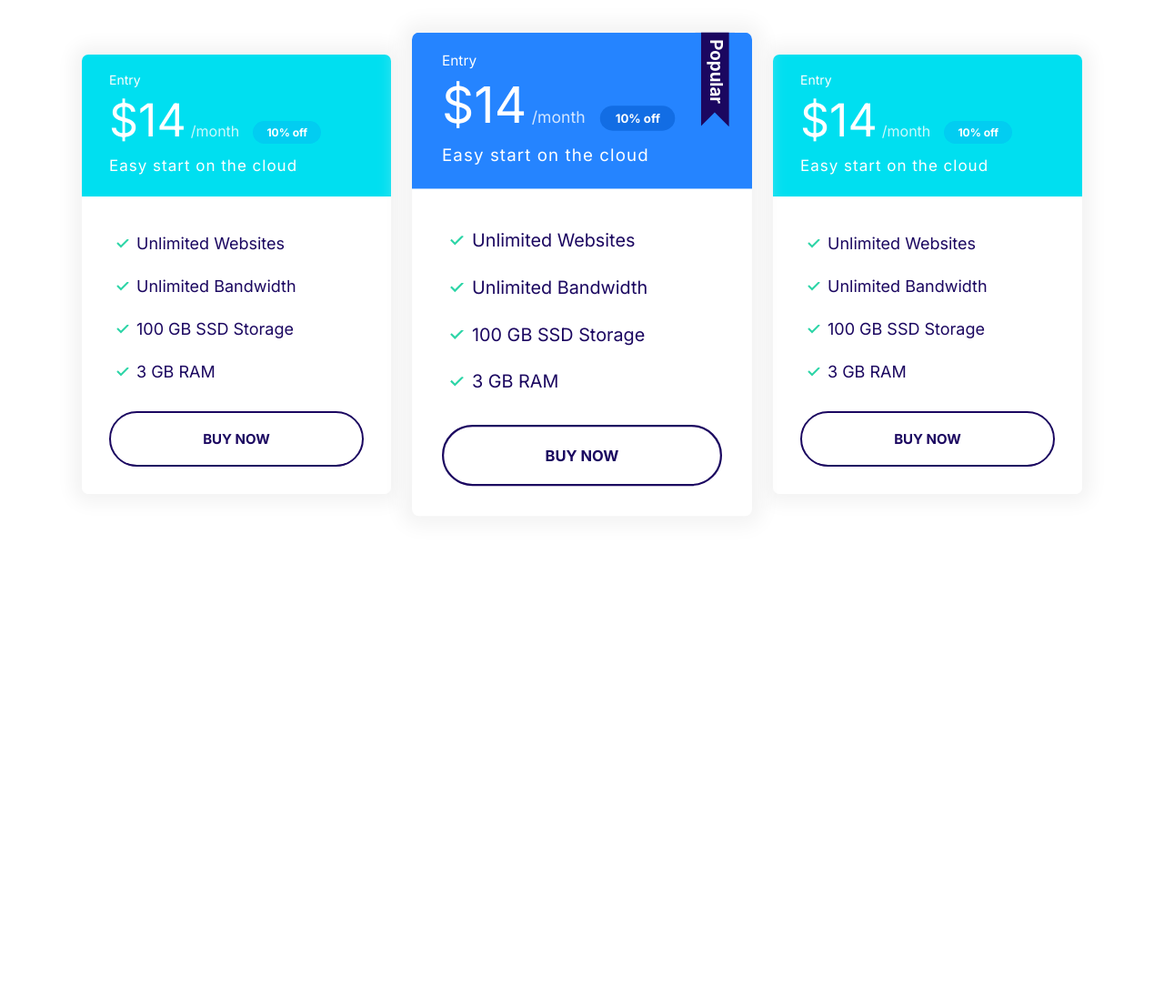
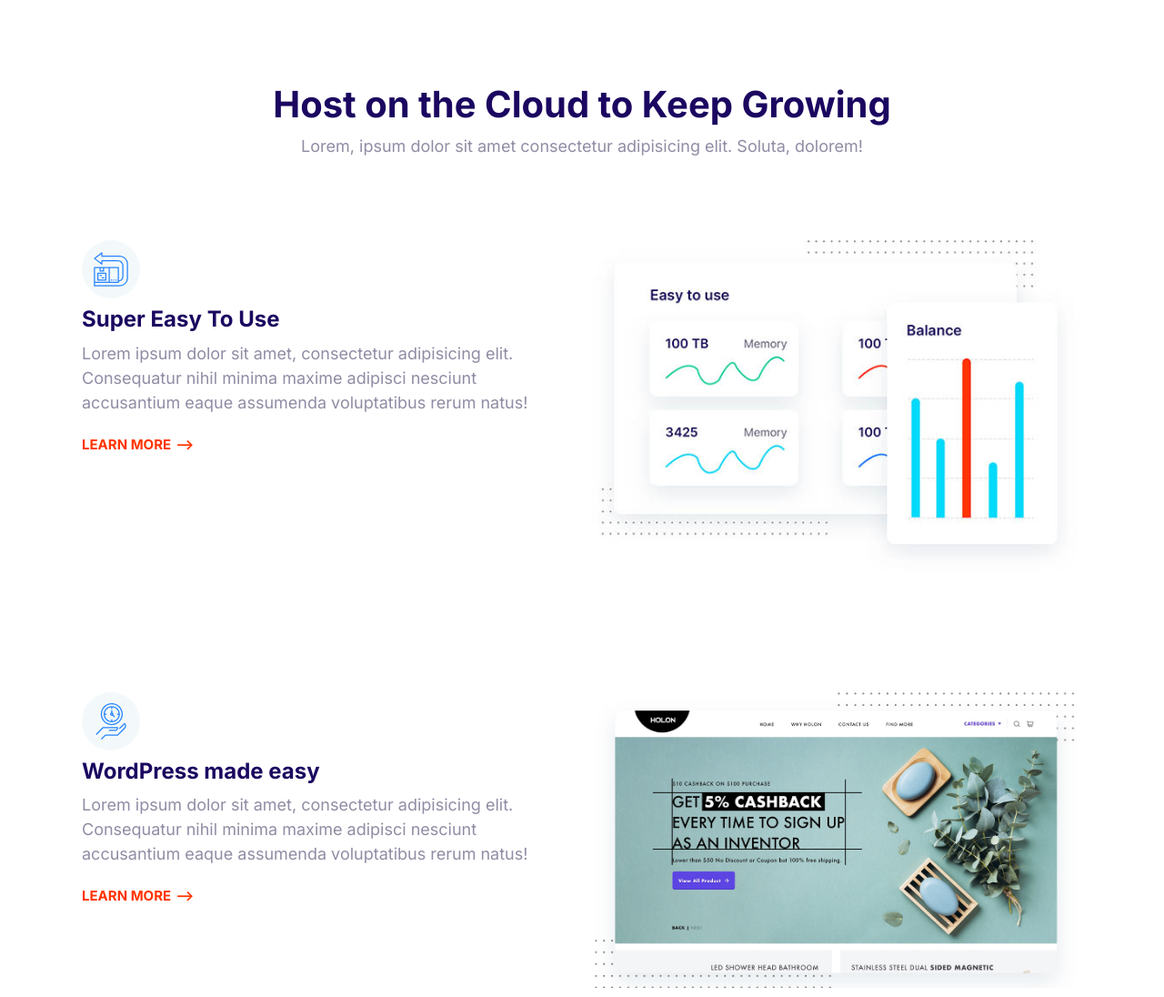
Before and after one commit to Nangyalaidaqiq/Kohinoor, a plain HTML site: page index.html in a window 1280 px wide. Shown: the top 1096 px of the page at 91% size. Before the commit the page ends 800 px from the top, so only its background shows below. Drawn offline with Linux system fonts and the light colour scheme.

Commit message:
features block added

```diff
--- a/css/styles.css
+++ b/css/styles.css
@@ -763,3 +763,26 @@ a {
     max-width: 500px;
     margin: 0 auto;
 }
+
+/* Features */
+.feature {
+    gap: 4rem 2rem;
+}
+
+.feature__heading {
+    margin: 1rem 0;
+}
+
+.feature__image {
+    width: 100%;
+}
+
+.block--host {
+    margin-bottom: 9rem;
+}
+
+@media screen and (min-width: 768px) {
+    .feature:nth-of-type(even)  .feature__content {
+        order: 2;
+    }
+}
--- a/index.html
+++ b/index.html
@@ -15,72 +15,75 @@
     <link rel="stylesheet" href="css/styles.css" />
   </head>
   <body>
-    <section class="block container block-plans">
-      <div class="grid grid--1x3">
-          <div class="plan">
-            <div class="card card--secondary">
-              <header class="card__header">
-                <h3 class="plan__name">Entry</h3>
-                <span class="plan__price">$14</span>
-                <span class="plan__billing-cycle">/month</span>
-                <span class="badge badge--secondary badge--small">10% off</span>
-                <span class="plan__description">Easy start on the cloud</span>
-              </header>
-              <div class="card__body">
-                <ul class="list list--tick">
-                  <li class="list__item">Unlimited Websites</li>
-                  <li class="list__item">Unlimited Bandwidth</li>
-                  <li class="list__item">100 GB SSD Storage</li>
-                  <li class="list__item">3 GB RAM</li>
-                </ul>
-                <button class="btn btn--outline btn--block">Buy Now</button>
-              </div>
-            </div>
-          </div>
-            <div class="plan plan--popular">
-              <div class="card card--primary">
-                <header class="card__header">
-                  <h3 class="plan__name">Entry</h3>
-                  <span class="plan__price">$14</span>
-                  <span class="plan__billing-cycle">/month</span>
-                  <span class="badge badge--primary badge--small">10% off</span>
-                  <span class="plan__description">Easy start on the cloud</span>
-                </header>
-                <div class="card__body">
-                  <ul class="list list--tick">
-                    <li class="list__item">Unlimited Websites</li>
-                    <li class="list__item">Unlimited Bandwidth</li>
-                    <li class="list__item">100 GB SSD Storage</li>
-                    <li class="list__item">3 GB RAM</li>
-                  </ul>
-                  <button class="btn btn--outline btn--block">Buy Now</button>
-                </div>
-              </div>
-            </div>
-              <div class="plan">
-                <div class="card card--secondary">
-                  <header class="card__header">
-                    <h3 class="plan__name">Entry</h3>
-                    <span class="plan__price">$14</span>
-                    <span class="plan__billing-cycle">/month</span>
-                    <span class="badge badge--secondary badge--small">10% off</span>
-                    <span class="plan__description">Easy start on the cloud</span>
-                  </header>
-                  <div class="card__body">
-                    <ul class="list list--tick">
-                      <li class="list__item">Unlimited Websites</li>
-                      <li class="list__item">Unlimited Bandwidth</li>
-                      <li class="list__item">100 GB SSD Storage</li>
-                      <li class="list__item">3 GB RAM</li>
-                    </ul>
-                    <button class="btn btn--outline btn--block">Buy Now</button>
-                  </div>
-                </div>
-              </div>
-            </div>
-          </div>
+    <section class="block container">
+      <header class="block__header block--host">
+        <h2>Host on the Cloud to Keep Growing</h2>
+        <p>
+          Lorem, ipsum dolor sit amet consectetur adipisicing elit. Soluta,
+          dolorem!
+        </p>
+      </header>
+      <article class="grid grid--1x2 feature">
+        <div class="feature__content">
+          <span class="icon-container">
+            <svg class="icon icon--primary">
+              <use xlink:href="images/sprite.svg#easy"></use>
+            </svg>
+          </span>
+          <h3 class="feature__heading">Super Easy To Use</h3>
+          <p>
+            Lorem ipsum dolor sit amet, consectetur adipisicing elit.
+            Consequatur nihil minima maxime adipisci nesciunt accusantium eaque
+            assumenda voluptatibus rerum natus!
+          </p>
+          <a href="#" class="link-arrow">Learn more</a>
         </div>
-      </div>
+        <picture>
+          <img class="feature__image" src="images/easy.jpg" alt="" />
+        </picture>
+      </article>
+    </section>
+    <section class="block container">
+      <article class="grid grid--1x2 feature">
+        <div class="feature__content">
+          <span class="icon-container">
+            <svg class="icon icon--primary">
+              <use xlink:href="images/sprite.svg#clock"></use>
+            </svg>
+          </span>
+          <h3 class="feature__heading">WordPress made easy</h3>
+          <p>
+            Lorem ipsum dolor sit amet, consectetur adipisicing elit.
+            Consequatur nihil minima maxime adipisci nesciunt accusantium eaque
+            assumenda voluptatibus rerum natus!
+          </p>
+          <a href="#" class="link-arrow">Learn more</a>
+        </div>
+        <picture>
+          <img class="feature__image" src="images/wordpress.jpg" alt="" />
+        </picture>
+      </article>
+    </section>
+    <section class="block container">
+      <article class="grid grid--1x2 feature">
+        <div class="feature__content">
+          <span class="icon-container">
+            <svg class="icon icon--primary">
+              <use xlink:href="images/sprite.svg#computer"></use>
+            </svg>
+          </span>
+          <h3 class="feature__heading">Simply Fast Websites</h3>
+          <p>
+            Lorem ipsum dolor sit amet, consectetur adipisicing elit.
+            Consequatur nihil minima maxime adipisci nesciunt accusantium eaque
+            assumenda voluptatibus rerum natus!
+          </p>
+          <a href="#" class="link-arrow">Learn more</a>
+        </div>
+        <picture>
+          <img class="feature__image" src="images/fast.jpg" alt="" />
+        </picture>
+      </article>
     </section>
     <script src="main.js"></script>
   </body>
```
Also changed, not shown: components/featuresblock.html (added, +69 -0 lines), images/easy.jpg (added), images/fast.jpg (added), images/wordpress.jpg (added).
